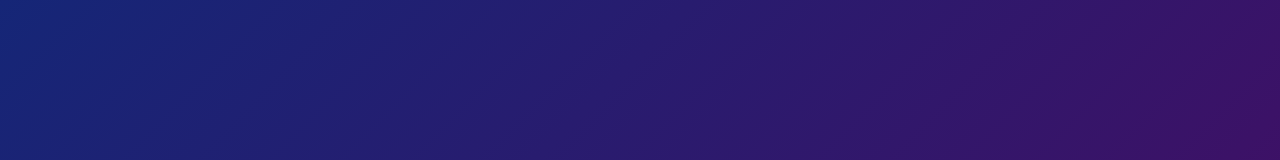
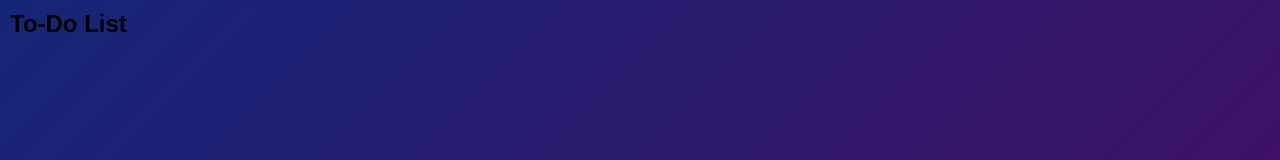
Before and after one commit to amine-omari/Todo-app, a plain HTML site: page index.html in a window 1280 px wide. Shown: the top 160 px of the page. Drawn offline with Linux system fonts and the light colour scheme.

Commit message:
feat: add an h2 tag

```diff
--- a/index.html
+++ b/index.html
@@ -8,7 +8,11 @@
   </head>
   <body>
     <div class="container">
-      <div class="todo-app"></div>
+      <div class="todo-app">
+        <div>
+          <h2>To-Do List</h2>
+        </div>
+      </div>
     </div>
   </body>
 </html>
```
